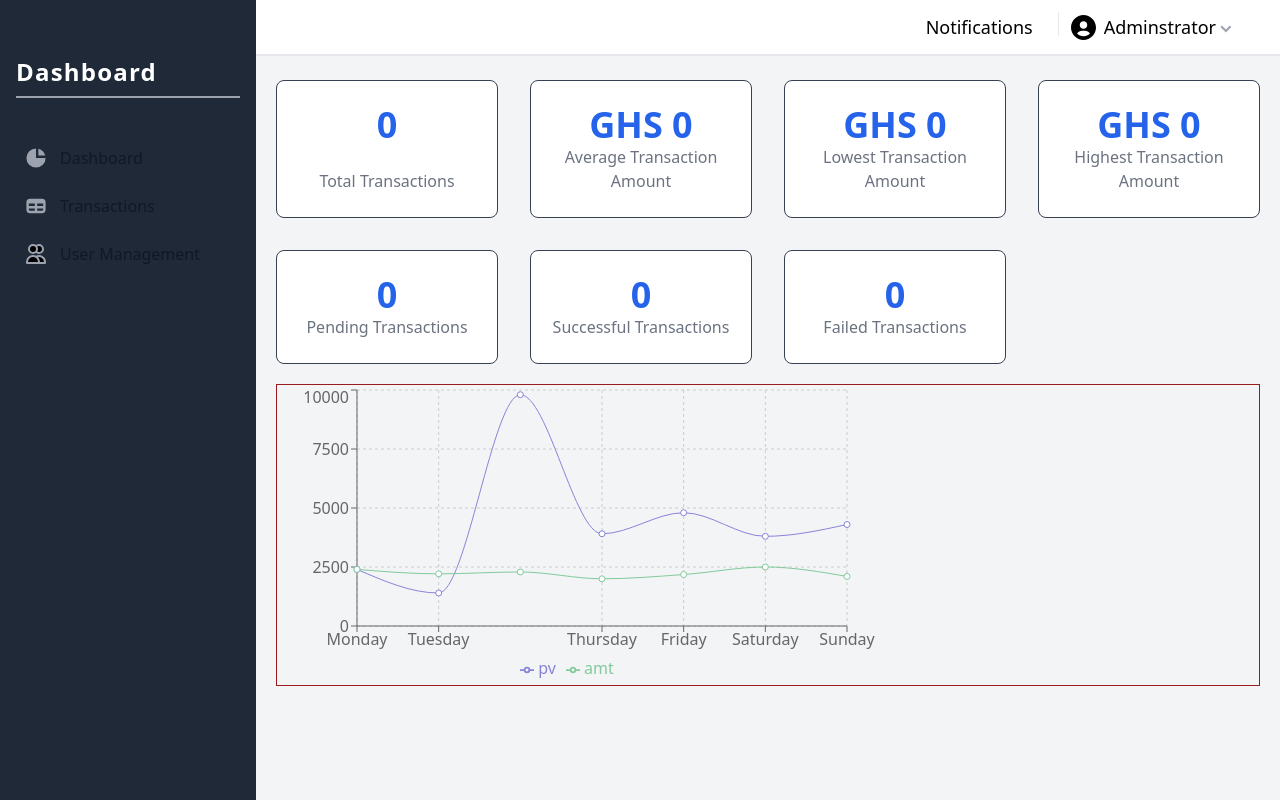
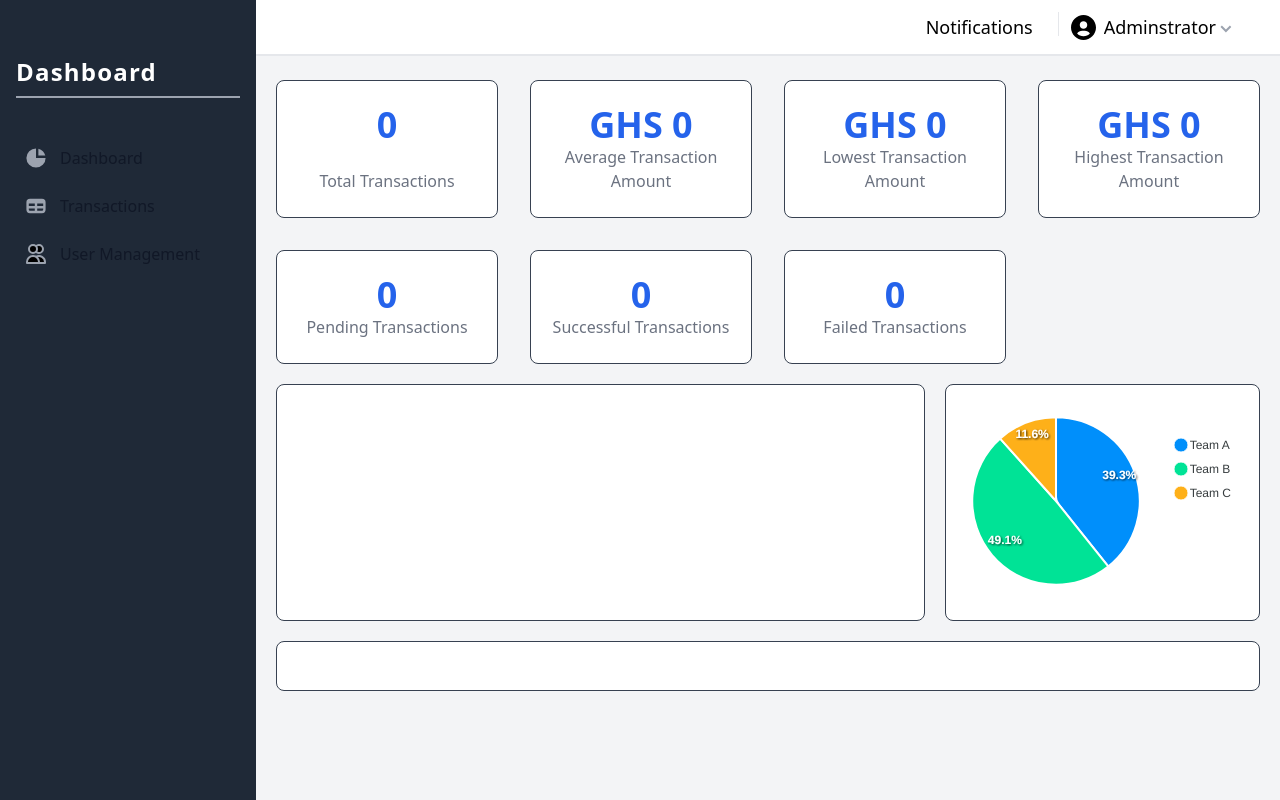
Before and after one commit to johnkdunyo/bsl-nedco-api-dashboard, a React (Create React App) app: page / in a window 1280 px wide. Built offline with nearby package versions, Linux system fonts and the light colour scheme; no server answers.

Commit message:
lil optimization

```diff
--- a/package.json
+++ b/package.json
@@ -7,13 +7,14 @@
     "@testing-library/jest-dom": "^5.16.5",
     "@testing-library/react": "^13.4.0",
     "@testing-library/user-event": "^13.5.0",
+    "apexcharts": "^3.35.5",
     "axios": "^0.27.2",
     "react": "^18.2.0",
+    "react-apexcharts": "^1.4.0",
     "react-dom": "^18.2.0",
     "react-redux": "^8.0.2",
     "react-router-dom": "^6.3.0",
     "react-scripts": "5.0.1",
-    "recharts": "^2.1.14",
     "web-vitals": "^2.1.4"
   },
   "scripts": {
--- a/src/Components/Dashboard.jsx
+++ b/src/Components/Dashboard.jsx
@@ -1,59 +1,6 @@
 import React from "react";
 import { useSelector } from "react-redux";
-import {
-  CartesianGrid,
-  Legend,
-  Line,
-  LineChart,
-  Tooltip,
-  XAxis,
-  YAxis,
-} from "recharts";
-
-const chatData = [
-  {
-    name: "Monday",
-    uv: 4000,
-    pv: 2400,
-    amt: 2400,
-  },
-  {
-    name: "Tuesday",
-    uv: 3000,
-    pv: 1398,
-    amt: 2210,
-  },
-  {
-    name: "Wednesday",
-    uv: 2000,
-    pv: 9800,
-    amt: 2290,
-  },
-  {
-    name: "Thursday",
-    uv: 2780,
-    pv: 3908,
-    amt: 2000,
-  },
-  {
-    name: "Friday",
-    uv: 1890,
-    pv: 4800,
-    amt: 2181,
-  },
-  {
-    name: "Saturday",
-    uv: 2390,
-    pv: 3800,
-    amt: 2500,
-  },
-  {
-    name: "Sunday",
-    uv: 3490,
-    pv: 4300,
-    amt: 2100,
-  },
-];
+import ReactApexChart from "react-apexcharts";
 
 const CardAmount = ({ desciption, value }) => {
   return (
@@ -84,6 +31,30 @@ const CardCount = ({ desciption, value }) => {
 const Dashboard = () => {
   const data = useSelector((state) => state.txn.dashboard);
   console.log(data);
+
+  const pieChartData = {
+    series: [44, 55, 13],
+    options: {
+      chart: {
+        width: 380,
+        type: "pie",
+      },
+      labels: ["Team A", "Team B", "Team C"],
+      responsive: [
+        {
+          breakpoint: 480,
+          options: {
+            chart: {
+              width: 200,
+            },
+            legend: {
+              position: "bottom",
+            },
+          },
+        },
+      ],
+    },
+  };
 
   return (
     <React.Fragment>
@@ -126,37 +97,21 @@ const Dashboard = () => {
           </div>
 
           {/* chart go heere */}
-          <div className="mt-5 grid grid-cols-3 border border-red-800">
+          <div className="my-5 grid grid-cols-3 gap-5">
             {/* left */}
-            <div>
-              <LineChart
-                width={600}
-                height={300}
-                data={chatData}
-                margin={{
-                  top: 5,
-                  right: 30,
-                  left: 20,
-                  bottom: 5,
-                }}
-              >
-                <CartesianGrid strokeDasharray="3 3" />
-                <XAxis dataKey="name" />
-                <YAxis />
-                <Tooltip />
-                <Legend />
-                <Line
-                  type="monotone"
-                  dataKey="pv"
-                  stroke="#8884d8"
-                  activeDot={{ r: 8 }}
-                />
-                <Line type="monotone" dataKey="amt" stroke="#82ca9d" />
-              </LineChart>
+            <div className="col-span-2 px-2 py-6 text-center bg-white border border-gray-700 rounded-lg hover:bg-gray-50"></div>
+            {/* right pie chart */}
+            <div className=" px-2 py-6 text-center bg-white border border-gray-700 rounded-lg hover:bg-gray-50">
+              <ReactApexChart
+                options={pieChartData.options}
+                series={pieChartData.series}
+                type="pie"
+              />
             </div>
-            {/* right pie chart */}
-            <div></div>
           </div>
+
+          {/* bar chart full w */}
+          <div className=" px-2 py-6 text-center bg-white border border-gray-700 rounded-lg hover:bg-gray-50"></div>
         </div>
 
         {/* charts */}
```
Also changed, not shown: 1 other file (tests, documents, lock files or other folders).
